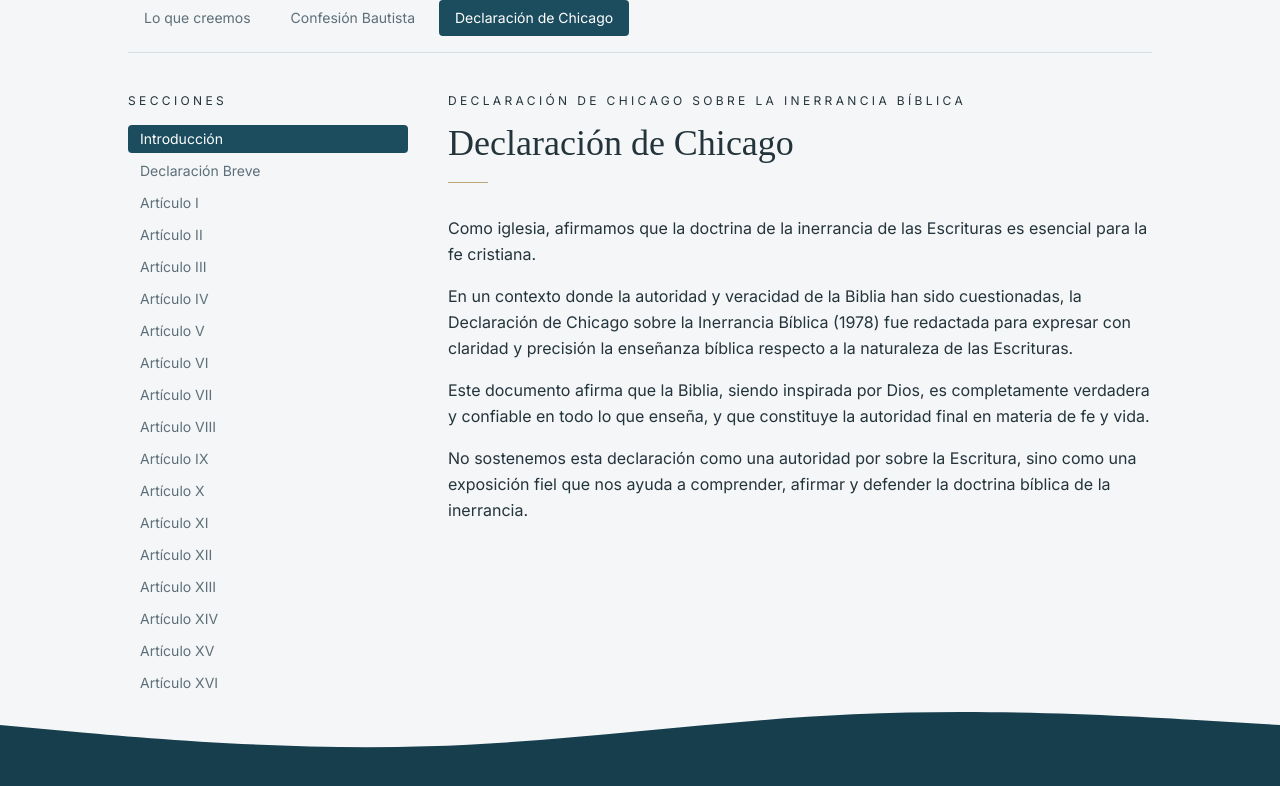
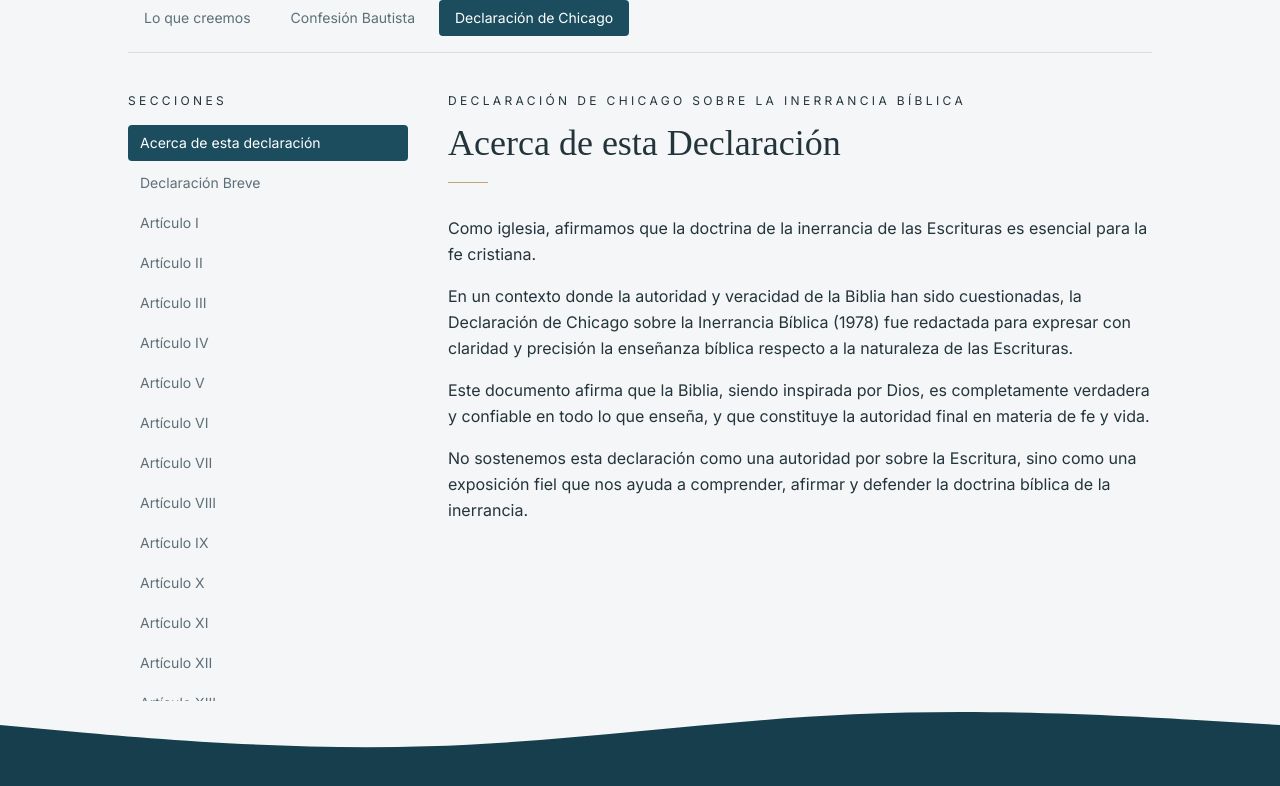
Before and after one commit to vnasp/ibrpuntaarenas-react, a React (Vite) app: page /en-que-creemos in a window 1280 px wide. Both pictures are taken after a click on the button "Declaración de Chicago". Shown: the part 528-1314 px from the top of the page. Built offline with nearby package versions, Linux system fonts and the light colour scheme; a web font is replaced by a local one.

Commit message:
fix styles and text

```diff
--- a/src/components/enqueCreemos/ChicagoTab.tsx
+++ b/src/components/enqueCreemos/ChicagoTab.tsx
@@ -92,7 +92,7 @@ export default function ChicagoTab() {
               <li key={s.id}>
                 <button
                   onClick={() => setActiveIndex(i)}
-                  className={`w-full text-left px-3 py-1 rounded-sm text-sm font-body transition-colors ${
+                  className={`w-full text-left px-3 py-2 rounded-sm text-sm font-body transition-colors ${
                     activeIndex === i
                       ? "bg-primary text-white"
                       : "text-text-muted hover:bg-primary/10 hover:text-text"
--- a/src/components/enqueCreemos/IglesiaTab.tsx
+++ b/src/components/enqueCreemos/IglesiaTab.tsx
@@ -14,17 +14,12 @@ export default function IglesiaTab({
         Declaración Doctrinal
       </h2>
       <div className="w-10 h-px bg-accent mb-10" />
-      <div className="space-y-3 font-body text-base leading-relaxed mb-12">
+      <div className="space-y-3 font-body text-base leading-relaxed mb-8">
         <p>
           Las siguientes declaraciones resumen las principales doctrinas que
           sostenemos como iglesia, conforme a la enseñanza de las Escrituras.
         </p>
       </div>
-
-      <p className="font-heading font-medium text-text text-2xl text-center py-14 mx-auto">
-        "Creemos que la Biblia es la única autoridad suficiente, segura e
-        infalible para la fe y la vida."
-      </p>
 
       <div className="grid grid-cols-1 md:grid-cols-2 gap-x-12 gap-y-8">
         <div className="border-l-2 border-accent pl-5 py-4 bg-primary/5 rounded-sm min-h-40">
--- a/src/data/chicago.ts
+++ b/src/data/chicago.ts
@@ -32,9 +32,9 @@ export type ChicagoSection =
 export const chicagoSections: ChicagoSection[] = [
   {
     kind: "text",
-    id: "introduccion",
-    label: "Introducción",
-    title: "Declaración de Chicago",
+    id: "acerca-de-esta-declaracion",
+    label: "Acerca de esta declaración",
+    title: "Acerca de esta Declaración",
     paragraphs: [
       "Como iglesia, afirmamos que la doctrina de la inerrancia de las Escrituras es esencial para la fe cristiana.",
       "En un contexto donde la autoridad y veracidad de la Biblia han sido cuestionadas, la Declaración de Chicago sobre la Inerrancia Bíblica (1978) fue redactada para expresar con claridad y precisión la enseñanza bíblica respecto a la naturaleza de las Escrituras.",
```
